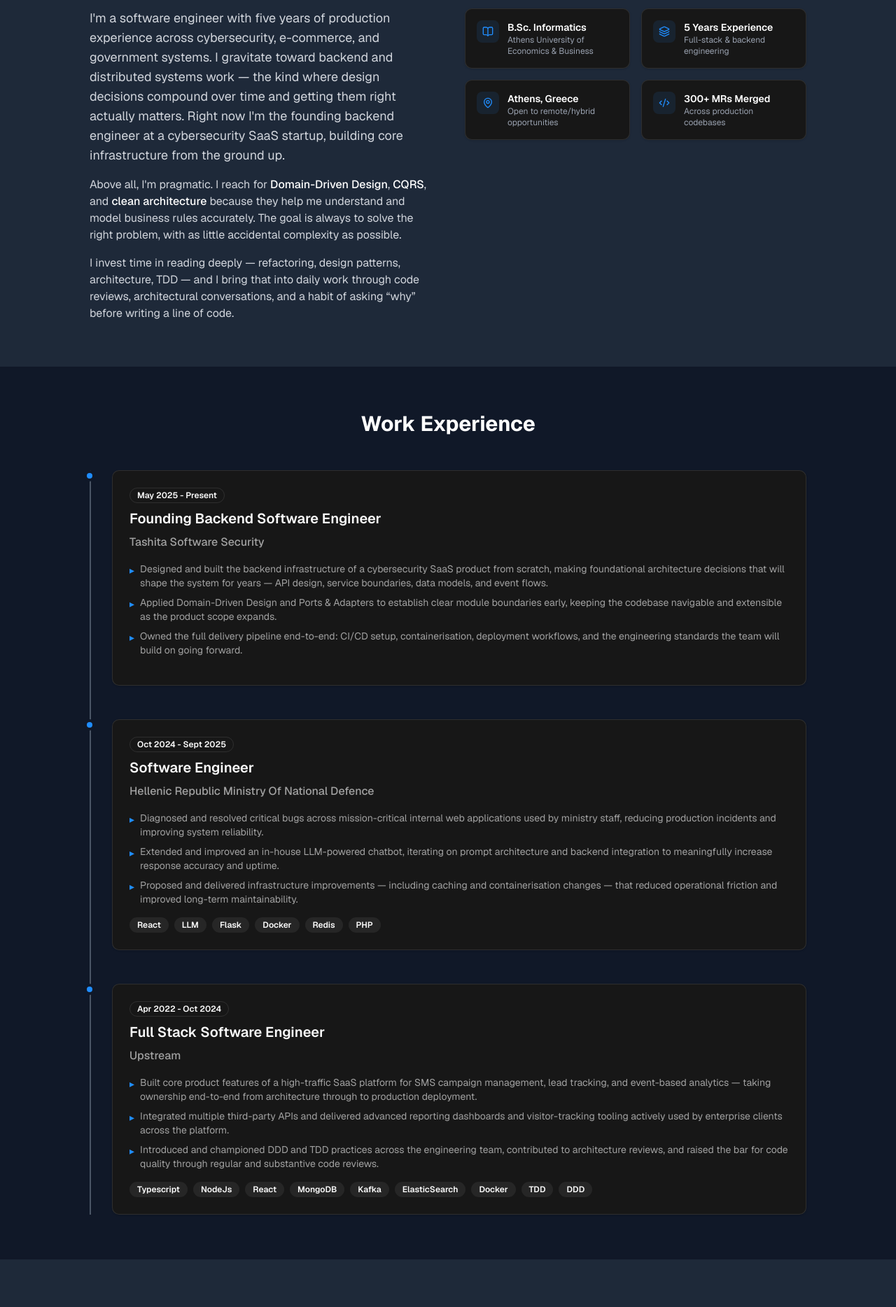
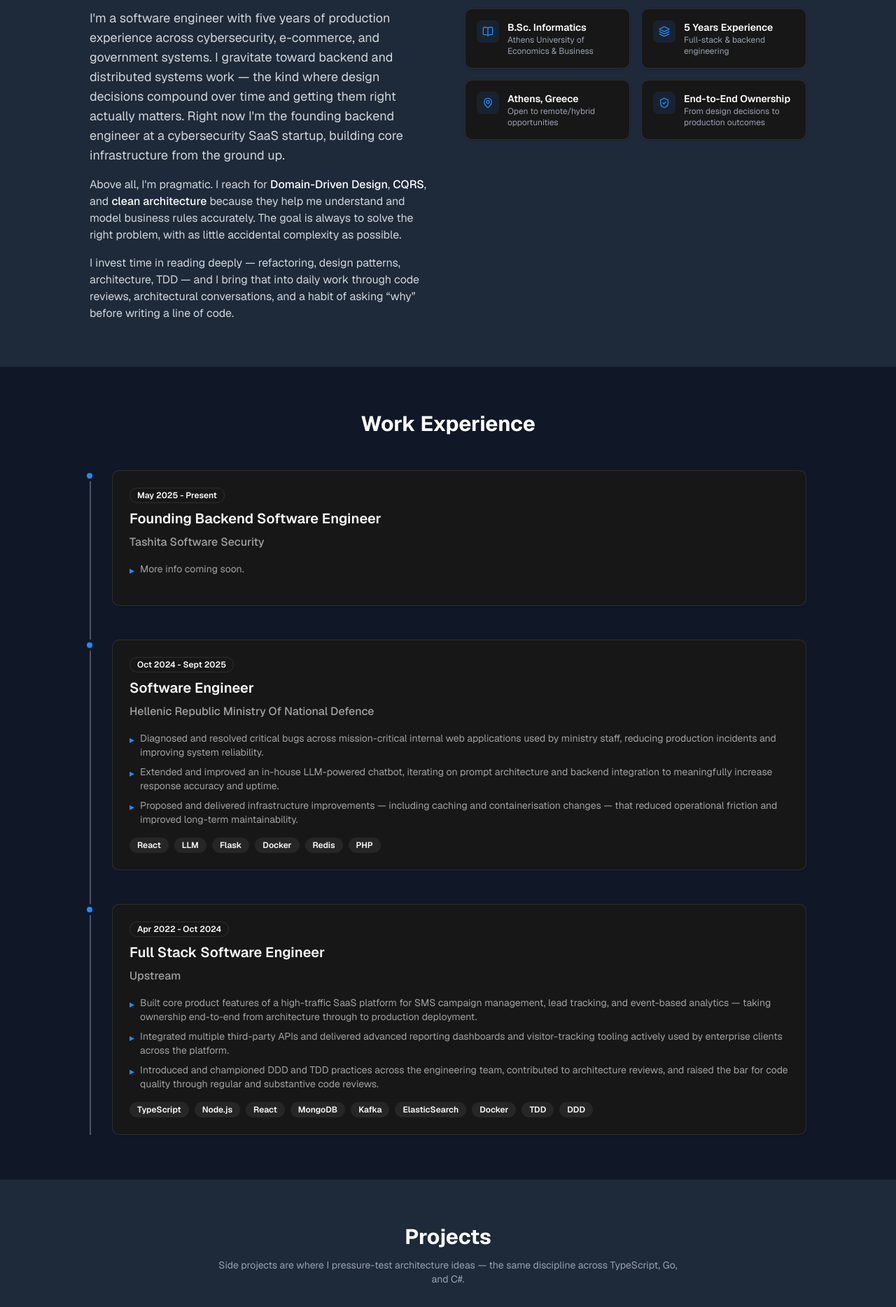
Before and after one commit to tsatsarisg/my-portfolio, a Next.js app: page /my-portfolio/ in a window 1280 px wide. Shown: the part 860-2728 px from the top of the page at 70% size. Built offline with nearby package versions, Linux system fonts and the light colour scheme.

Commit message:
feat: minor improvements

```diff
--- a/src/Portfolio.tsx
+++ b/src/Portfolio.tsx
@@ -54,10 +54,6 @@
           >
             <div className="max-w-5xl mx-auto text-center">
               <h2 className="text-3xl font-bold mb-3">Get in touch</h2>
-              <p className="text-gray-400 mb-8 text-sm">
-                Open to senior backend &amp; software engineering roles —
-                remote or hybrid.
-              </p>
               <Button size="lg" asChild>
                 <a href="mailto:tsatsarisgiorgos@gmail.com">
                   <Mail className="w-4 h-4 mr-2" />
--- a/src/sections/About.tsx
+++ b/src/sections/About.tsx
@@ -1,5 +1,5 @@
 import { Card, CardContent } from "@/components/ui/card";
-import { Code2, BookOpen, Layers, MapPin } from "lucide-react";
+import { ShieldCheck, BookOpen, Layers, MapPin } from "lucide-react";
 
 const quickFacts = [
   {
@@ -17,7 +17,11 @@
     label: "Athens, Greece",
     sub: "Open to remote/hybrid opportunities",
   },
-  { icon: Code2, label: "300+ MRs Merged", sub: "Across production codebases" },
+  {
+    icon: ShieldCheck,
+    label: "End-to-End Ownership",
+    sub: "From design decisions to production outcomes",
+  },
 ];
 
 export function About() {
--- a/src/sections/Experience.tsx
+++ b/src/sections/Experience.tsx
@@ -6,11 +6,7 @@
     title: "Founding Backend Software Engineer",
     company: "Tashita Software Security",
     period: "May 2025 - Present",
-    bullets: [
-      "Designed and built the backend infrastructure of a cybersecurity SaaS product from scratch, making foundational architecture decisions that will shape the system for years — API design, service boundaries, data models, and event flows.",
-      "Applied Domain-Driven Design and Ports & Adapters to establish clear module boundaries early, keeping the codebase navigable and extensible as the product scope expands.",
-      "Owned the full delivery pipeline end-to-end: CI/CD setup, containerisation, deployment workflows, and the engineering standards the team will build on going forward.",
-    ],
+    bullets: ["More info coming soon."],
     technologies: [] as string[],
   },
   {
@@ -34,8 +30,8 @@
       "Introduced and championed DDD and TDD practices across the engineering team, contributed to architecture reviews, and raised the bar for code quality through regular and substantive code reviews.",
     ],
     technologies: [
-      "Typescript",
-      "NodeJs",
+      "TypeScript",
+      "Node.js",
       "React",
       "MongoDB",
       "Kafka",
```
